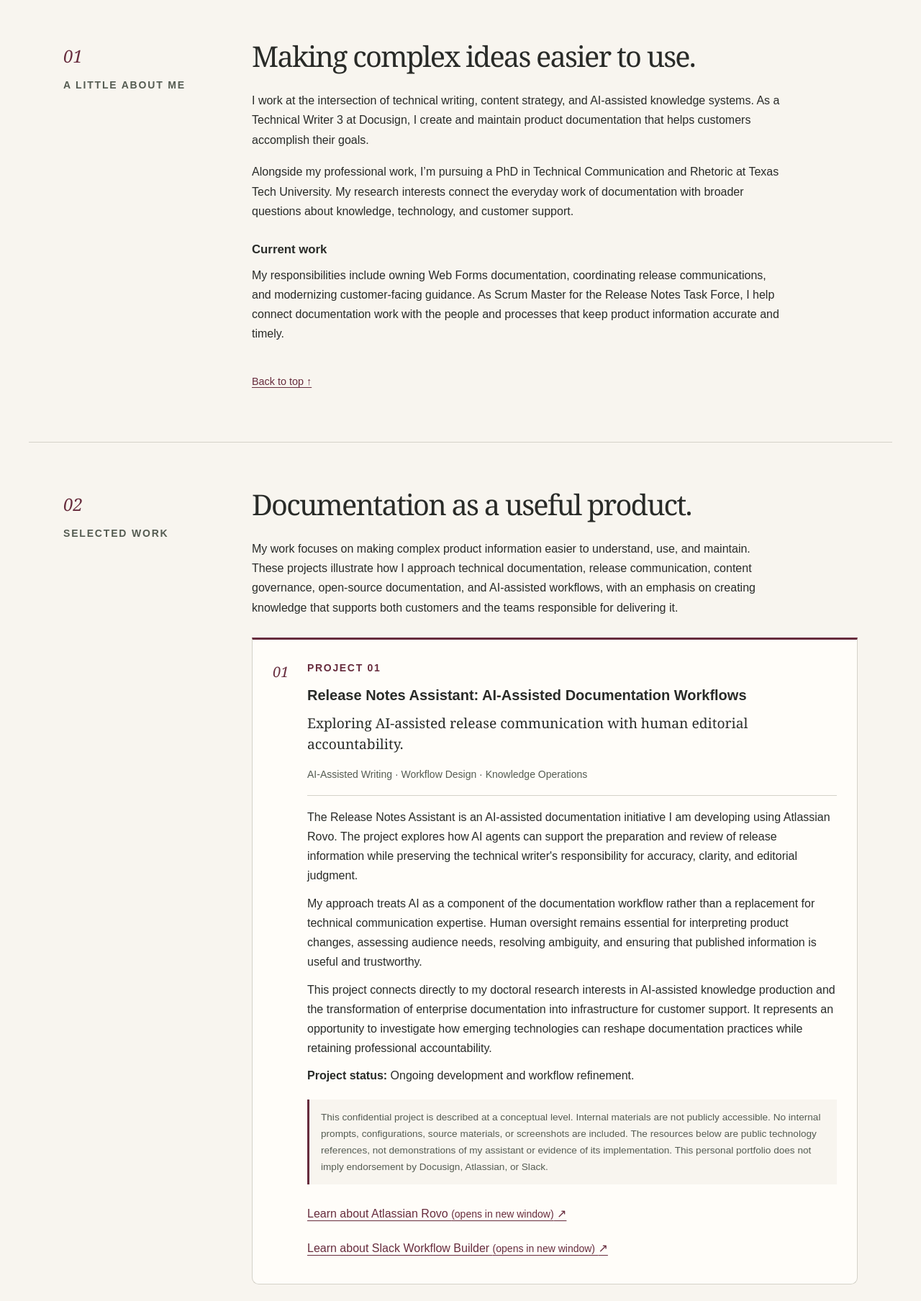
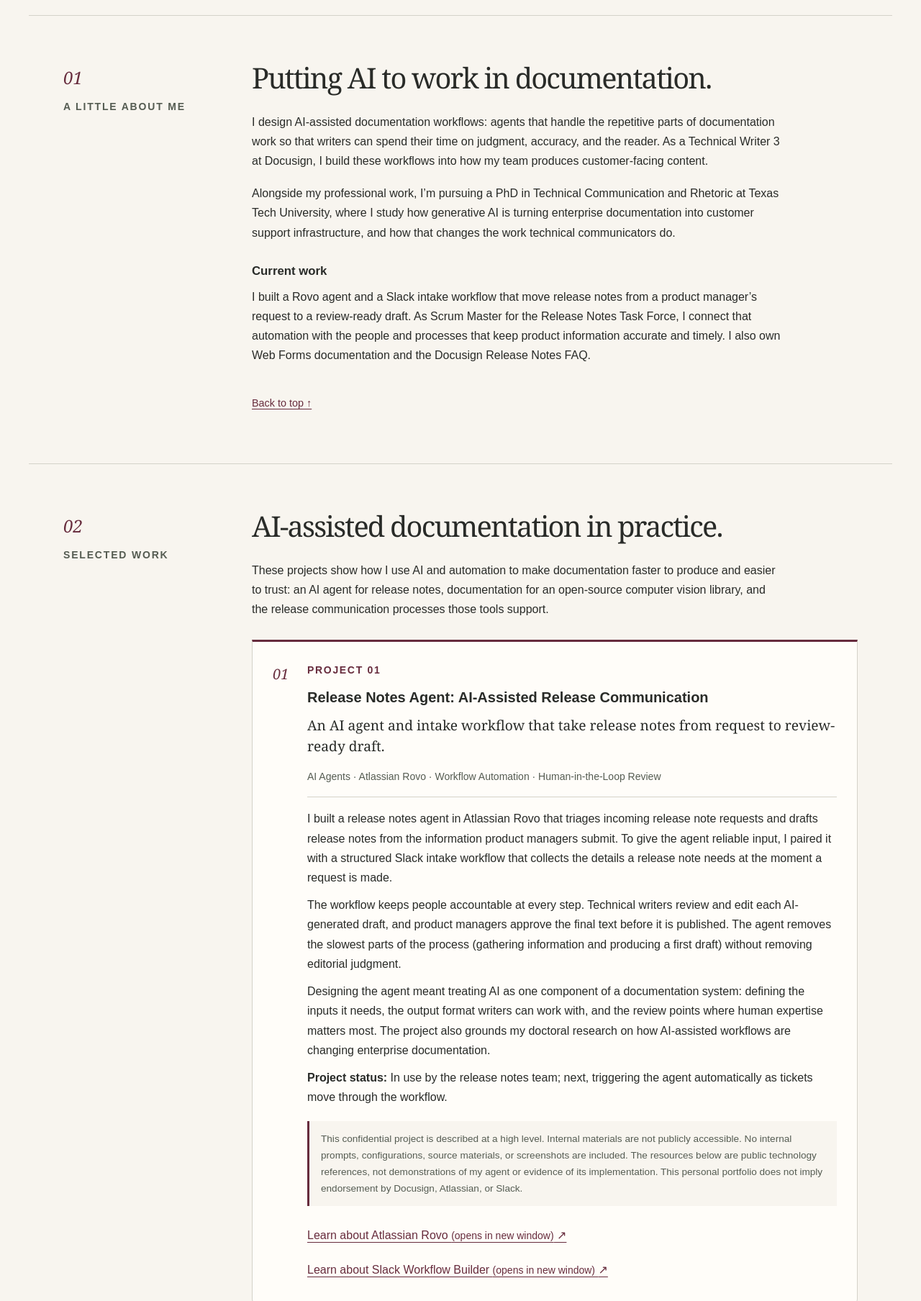
Before and after one commit to roycecook96/royce-cook-portfolio, a plain HTML site: page index.html in a window 1280 px wide. Shown: the part 740-2548 px from the top of the page at 72% size. Drawn offline with Linux system fonts and the light colour scheme.

Commit message:
Lead with AI work across the portfolio
- Hero, About, and Selected work intro now foreground building AI
  agents and workflows for documentation
- Project 01 rewritten as the Release Notes Agent: what it does, the
  Slack intake workflow, human review points, and current status
- Roboflow project framed as AI/ML developer documentation
- Add the November 2026 AI meetup talk under Research
- Footer tagline updated

Co-Authored-By: Claude Opus 5.5 <noreply@anthropic.com>
Claude-Session: https://claude.ai/code/session_018tzUL8fwBhBTM9nAtJtT26

```diff
--- a/index.html
+++ b/index.html
@@ -22,35 +22,35 @@
     <div class="hero-copy">
       <p class="eyebrow">AI-assisted documentation · Research · Riding</p>
       <h1 id="hero-title">Royce Cook</h1><p class="hero-tagline">AI-assisted documentation, <em>with human judgment at the center.</em></p>
-      <p class="hero-intro">I’m a Technical Writer 3 at Docusign, where I write product documentation and design AI-assisted documentation workflows. I’m also a PhD student at Texas Tech University, studying how generative AI is changing enterprise documentation.</p>
+      <p class="hero-intro">I’m a Technical Writer 3 at Docusign, where I build AI agents and workflows for documentation, including an Atlassian Rovo agent that triages and drafts release notes. I’m also a PhD student at Texas Tech University, studying how generative AI is changing enterprise documentation.</p>
       <div class="hero-actions"><a class="button" href="#contact">Talk with me about AI-assisted documentation <span aria-hidden="true">→</span></a><a class="button button-secondary" href="#work">Explore my work <span aria-hidden="true">↓</span></a></div>
     </div>
     <div class="hero-art" aria-hidden="true"><span class="art-orbit"></span><span class="art-kicker">Writing with purpose</span><span class="art-monogram">rc</span><span class="art-caption">People first.<br>Knowledge that works.</span></div>
   </section>
   <section class="about section" id="about" aria-labelledby="about-title">
     <div class="section-label"><span class="section-number" aria-hidden="true">01</span><p class="eyebrow">A little about me</p></div>
-    <div class="section-content"><h2 id="about-title">Making complex ideas easier to use.</h2>
-      <p>I work at the intersection of technical writing, content strategy, and AI-assisted knowledge systems. As a Technical Writer 3 at Docusign, I create and maintain product documentation that helps customers accomplish their goals.</p>
-      <p>Alongside my professional work, I’m pursuing a PhD in Technical Communication and Rhetoric at Texas Tech University. My research interests connect the everyday work of documentation with broader questions about knowledge, technology, and customer support.</p>
-      <h3>Current work</h3><p>My responsibilities include owning Web Forms documentation, coordinating release communications, and modernizing customer-facing guidance. As Scrum Master for the Release Notes Task Force, I help connect documentation work with the people and processes that keep product information accurate and timely.</p>
+    <div class="section-content"><h2 id="about-title">Putting AI to work in documentation.</h2>
+      <p>I design AI-assisted documentation workflows: agents that handle the repetitive parts of documentation work so that writers can spend their time on judgment, accuracy, and the reader. As a Technical Writer 3 at Docusign, I build these workflows into how my team produces customer-facing content.</p>
+      <p>Alongside my professional work, I’m pursuing a PhD in Technical Communication and Rhetoric at Texas Tech University, where I study how generative AI is turning enterprise documentation into customer support infrastructure, and how that changes the work technical communicators do.</p>
+      <h3>Current work</h3><p>I built a Rovo agent and a Slack intake workflow that move release notes from a product manager’s request to a review-ready draft. As Scrum Master for the Release Notes Task Force, I connect that automation with the people and processes that keep product information accurate and timely. I also own Web Forms documentation and the Docusign Release Notes FAQ.</p>
     <p class="back-to-top"><a href="#home">Back to top <span aria-hidden="true">↑</span></a></p></div>
   </section>
   <section class="work section" id="work" aria-labelledby="work-title">
     <div class="section-label"><span class="section-number" aria-hidden="true">02</span><p class="eyebrow">Selected work</p></div>
-    <div class="section-content"><h2 id="work-title">Documentation as a useful product.</h2><p class="section-intro">My work focuses on making complex product information easier to understand, use, and maintain. These projects illustrate how I approach technical documentation, release communication, content governance, open-source documentation, and AI-assisted workflows, with an emphasis on creating knowledge that supports both customers and the teams responsible for delivering it.</p>
-      <article class="work-item" aria-labelledby="project-1"><span class="work-index" aria-hidden="true">01</span><div><p class="project-label">Project 01</p><h3 id="project-1">Release Notes Assistant: AI-Assisted Documentation Workflows</h3>
-          <p class="project-summary">Exploring AI-assisted release communication with human editorial accountability.</p>
-          <p class="tags">AI-Assisted Writing · Workflow Design · Knowledge Operations</p>
-          <p>The Release Notes Assistant is an AI-assisted documentation initiative I am developing using Atlassian Rovo. The project explores how AI agents can support the preparation and review of release information while preserving the technical writer's responsibility for accuracy, clarity, and editorial judgment.</p>
-          <p>My approach treats AI as a component of the documentation workflow rather than a replacement for technical communication expertise. Human oversight remains essential for interpreting product changes, assessing audience needs, resolving ambiguity, and ensuring that published information is useful and trustworthy.</p>
-          <p>This project connects directly to my doctoral research interests in AI-assisted knowledge production and the transformation of enterprise documentation into infrastructure for customer support. It represents an opportunity to investigate how emerging technologies can reshape documentation practices while retaining professional accountability.</p>
-          <p><strong>Project status:</strong> Ongoing development and workflow refinement.</p>
-          <p class="work-note">This confidential project is described at a conceptual level. Internal materials are not publicly accessible. No internal prompts, configurations, source materials, or screenshots are included. The resources below are public technology references, not demonstrations of my assistant or evidence of its implementation. This personal portfolio does not imply endorsement by Docusign, Atlassian, or Slack.</p>
+    <div class="section-content"><h2 id="work-title">AI-assisted documentation in practice.</h2><p class="section-intro">These projects show how I use AI and automation to make documentation faster to produce and easier to trust: an AI agent for release notes, documentation for an open-source computer vision library, and the release communication processes those tools support.</p>
+      <article class="work-item" aria-labelledby="project-1"><span class="work-index" aria-hidden="true">01</span><div><p class="project-label">Project 01</p><h3 id="project-1">Release Notes Agent: AI-Assisted Release Communication</h3>
+          <p class="project-summary">An AI agent and intake workflow that take release notes from request to review-ready draft.</p>
+          <p class="tags">AI Agents · Atlassian Rovo · Workflow Automation · Human-in-the-Loop Review</p>
+          <p>I built a release notes agent in Atlassian Rovo that triages incoming release note requests and drafts release notes from the information product managers submit. To give the agent reliable input, I paired it with a structured Slack intake workflow that collects the details a release note needs at the moment a request is made.</p>
+          <p>The workflow keeps people accountable at every step. Technical writers review and edit each AI-generated draft, and product managers approve the final text before it is published. The agent removes the slowest parts of the process (gathering information and producing a first draft) without removing editorial judgment.</p>
+          <p>Designing the agent meant treating AI as one component of a documentation system: defining the inputs it needs, the output format writers can work with, and the review points where human expertise matters most. The project also grounds my doctoral research on how AI-assisted workflows are changing enterprise documentation.</p>
+          <p><strong>Project status:</strong> In use by the release notes team; next, triggering the agent automatically as tickets move through the workflow.</p>
+          <p class="work-note">This confidential project is described at a high level. Internal materials are not publicly accessible. No internal prompts, configurations, source materials, or screenshots are included. The resources below are public technology references, not demonstrations of my agent or evidence of its implementation. This personal portfolio does not imply endorsement by Docusign, Atlassian, or Slack.</p>
           <ul class="project-links"><li><a href="https://www.atlassian.com/software/rovo" target="_blank" rel="noopener noreferrer"><span>Learn about Atlassian Rovo <span class="new-window">(opens in new window)</span></span> <span aria-hidden="true">↗</span></a></li><li><a href="https://slack.com/features/workflow-automation" target="_blank" rel="noopener noreferrer"><span>Learn about Slack Workflow Builder <span class="new-window">(opens in new window)</span></span> <span aria-hidden="true">↗</span></a></li></ul>
         </div></article>
       <article class="work-item" aria-labelledby="project-2"><span class="work-index" aria-hidden="true">02</span><div><p class="project-label">Project 02</p><h3 id="project-2">Roboflow Supervision: Open-Source Tutorial Contribution</h3>
-          <p class="project-summary">Clearer setup guidance for developers following a computer vision tutorial.</p>
-          <p class="tags">Open Source · Developer Documentation · Docs-as-Code</p>
+          <p class="project-summary">Clearer setup guidance for developers building with computer vision models.</p>
+          <p class="tags">Open Source · AI/ML Developer Documentation · Docs-as-Code</p>
           <p>Supervision is Roboflow’s open-source Python library for computer vision. I contributed a documentation update to its Track Objects tutorial, which shows developers how to detect, track, and annotate objects in video.</p>
           <p>The tutorial assumed setup knowledge that new readers might not have. I added a Prerequisites section that states the required Python version, gives install commands with minimum package versions, explains that readers need only one of the three inference frameworks the examples cover, and tells readers which examples need a Roboflow API key and how to keep that key out of source control.</p>
           <p>I also made the keypoint tracking examples handle video frames where no one is tracked, and I updated the explanation that follows them so the text matches the code.</p>
@@ -63,7 +63,7 @@
           <p>Release notes serve as a critical communication channel between product development teams and customers. My work on Docusign Workspaces release notes involves managing the end-to-end communication process to ensure that product updates are accurate, timely, and accessible to their intended audiences.</p>
           <p>I work directly with Product and Program managers to coordinate the submission of authoritative release information through a structured Slack intake workflow. My responsibilities include educating stakeholders on the release notes process, managing Jira tickets, coordinating documentation activities, and overseeing the progression of release information from initial submission through publication.</p>
           <p>This work requires balancing technical accuracy, editorial consistency, stakeholder coordination, and publishing deadlines. By establishing clear expectations and maintaining a structured workflow, I help create a reliable process for communicating product changes to customers.</p>
-          <p>The project reflects my broader professional interest in documentation as an operational system that connects product development, technical communication, and customer support.</p>
+          <p>This is the process my Release Notes Agent now supports, and running it day to day shows me where automation helps and where human coordination still matters.</p>
           <ul class="project-links"><li><a href="https://support.docusign.com/s/document-item?_LANG=enus&amp;bundleId=map3e299eb3-94f1-41fe-9fe7-22b5089a2f6e&amp;language=en_US&amp;topicId=concc8fbfc3-0706-45d5-9759-fc0103c3d023.html" target="_blank" rel="noopener noreferrer"><span>View Workspaces release notes: October 2026 <span class="new-window">(opens in new window)</span></span> <span aria-hidden="true">↗</span></a></li><li><a href="https://support.docusign.com/s/releasenotes?language=en_US&labelKey=Release_Note&page=1" target="_blank" rel="noopener noreferrer"><span>Browse current Docusign release notes <span class="new-window">(opens in new window)</span></span> <span aria-hidden="true">↗</span></a></li></ul>
         </div></article>
       <article class="work-item" aria-labelledby="project-4"><span class="work-index" aria-hidden="true">04</span><div><p class="project-label">Project 04</p><h3 id="project-4">Docusign Release Notes FAQ</h3>
@@ -90,6 +90,7 @@
     <div class="section-label"><span class="section-number" aria-hidden="true">03</span><p class="eyebrow">Doctoral research</p></div>
     <div class="section-content"><h2 id="research-title">What happens when knowledge becomes infrastructure?</h2>
       <p>My developing dissertation focus is <cite>Productizing Knowledge: The Transformation of Enterprise Documentation into Customer Support Infrastructure</cite>. I’m interested in how generative AI changes documentation and the work technical communicators do.</p>
+      <h3>Speaking</h3><p><cite>Productizing Knowledge: The Future of Technical Communication in the Age of AI</cite>, a technical communication meetup talk (November 2026) on how generative AI shifts documentation from static content to dynamic, reusable knowledge systems, with practical examples of AI-assisted documentation workflows.</p>
       <h3>Questions I’m exploring</h3><ol class="questions"><li>How is generative AI transforming enterprise documentation into customer support infrastructure?</li><li>What AI-assisted workflows do technical communicators use to productize enterprise knowledge?</li></ol>
       <div class="table-wrap"><table><caption>AI-assisted documentation: where human judgment matters</caption><thead><tr><th scope="col">Workflow activity</th><th scope="col">Potential AI support</th><th scope="col">Human review</th></tr></thead><tbody><tr><th scope="row">Content comparison</th><td>Surface differences between versions.</td><td>Determine which changes affect accuracy, meaning, and user tasks.</td></tr><tr><th scope="row">Draft revision</th><td>Suggest wording and organization.</td><td>Resolve ambiguity and validate terminology, context, and audience fit.</td></tr><tr><th scope="row">Quality review</th><td>Flag possible inconsistencies or gaps.</td><td>Check against authoritative information and decide what is ready to publish.</td></tr></tbody></table><p class="work-note">This framework describes my approach to evaluating AI support, rather than the configuration of a specific internal tool.</p></div>
     <p class="back-to-top"><a href="#home">Back to top <span aria-hidden="true">↑</span></a></p></div>
@@ -105,7 +106,7 @@
     <div class="section-content"><h2 id="contact-title">Let’s talk about AI-assisted documentation.</h2><p>Are you bringing AI into your documentation workflows, or thinking about it? I welcome conversations with technical communication colleagues, hiring teams, and researchers about AI-assisted documentation, content strategy, and keeping human review at the center of the work. Email me to start a conversation.</p><div class="contact-actions"><a class="contact-email" href="mailto:roycecook96@gmail.com?subject=AI-assisted%20documentation">roycecook96@gmail.com</a><button class="copy-email" type="button" hidden>Copy email</button><a class="contact-link" href="https://github.com/roycecook96" target="_blank" rel="noopener noreferrer"><span>GitHub: github.com/roycecook96 <span class="new-window">(opens in new window)</span></span> <span aria-hidden="true">↗</span></a></div><p class="copy-status" role="status" aria-live="polite" aria-atomic="true"></p></div>
   </section>
 </main>
-<footer class="site-footer"><p class="footer-name">Royce Cook</p><p>Technical writer. Doctoral student. Equestrian.</p><a href="#home">Back to top <span aria-hidden="true">↑</span></a><p class="footer-small">© 2026 Royce Cook · Personal portfolio</p></footer>
+<footer class="site-footer"><p class="footer-name">Royce Cook</p><p>AI-assisted documentation. Doctoral research. Riding.</p><a href="#home">Back to top <span aria-hidden="true">↑</span></a><p class="footer-small">© 2026 Royce Cook · Personal portfolio</p></footer>
 <script src="contact.js" defer></script>
 </body>
 </html>
```
